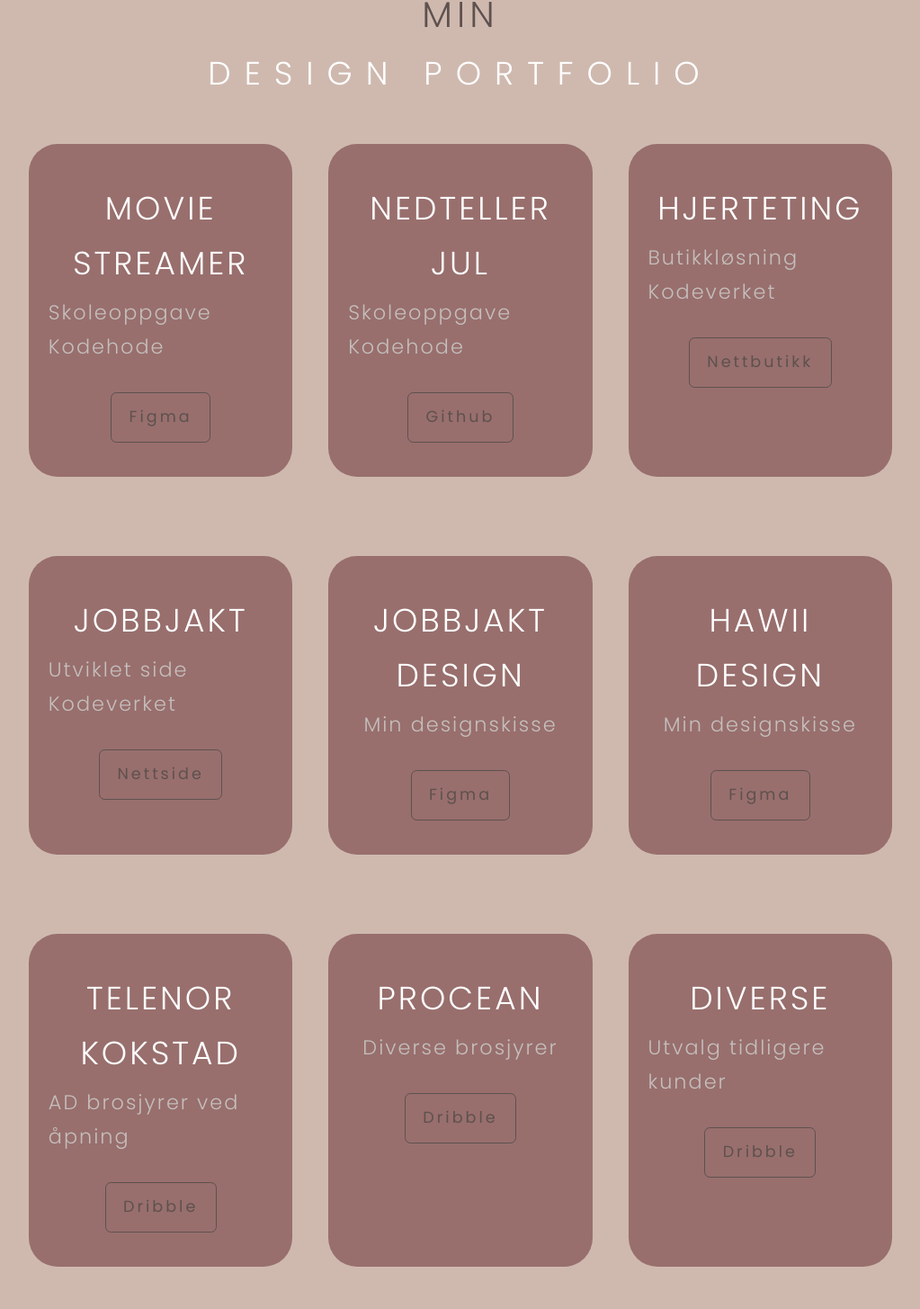
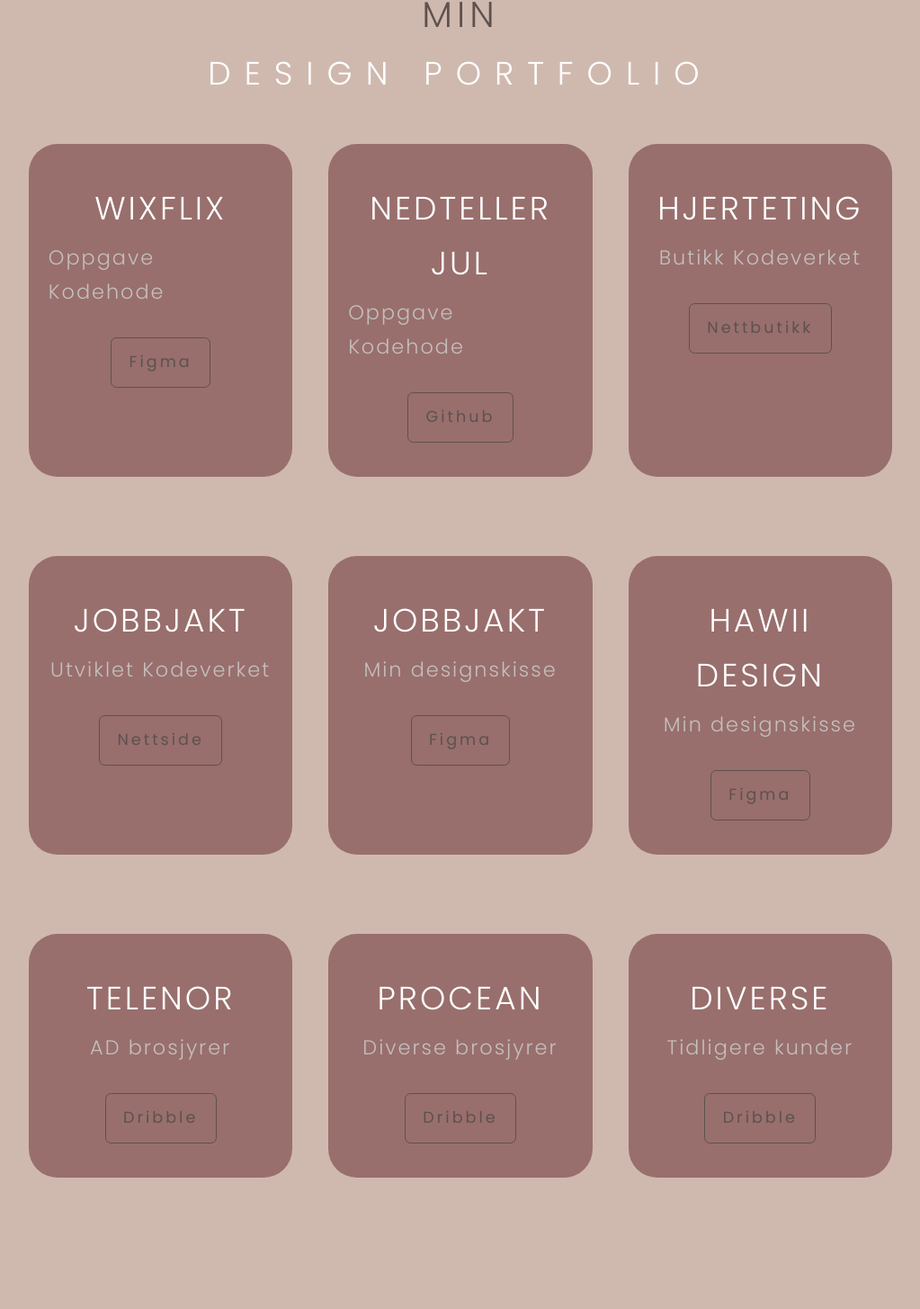
Before and after one commit to Viviann1/praksis-portfolio, a React (Create React App) app: page / in a window 1280 px wide. Shown: the part 3921-5376 px from the top of the page at 90% size, without its empty margins (128-1151 px from the left). Built offline with nearby package versions, Linux system fonts and the light colour scheme.

Commit message:
fixed portfolio text

```diff
--- a/src/components/portfolio/Portfolio.jsx
+++ b/src/components/portfolio/Portfolio.jsx
@@ -10,8 +10,8 @@
       <div className='container portfolio__container'>
         <article className='portfolio__item'>
           <div>
-          <h3 className='h3_heading'>Movie streamer</h3>
-          <p className='portfolio-p'>Skoleoppgave Kodehode</p>
+          <h3 className='h3_heading'>WIXFLIX</h3>
+          <p className='portfolio-p'>Oppgave Kodehode</p>
           </div>
           <div className='portfolio__item-cta'>
           <a href="https://www.figma.com/file/S8o5n1TUES4EfF4fmdwugc/Modul-C-sep22---Viviann-Moviestreamer?node-id=0%3A1&t=VatVqMMaGNZSWKml-1" className='btn btn-primary' rel='_external'>Figma</a>
@@ -21,7 +21,7 @@
         <article className='portfolio__item'>
           <div>
           <h3 className='h3_heading'>Nedteller jul</h3>
-          <p className='portfolio-p'>Skoleoppgave Kodehode</p>
+          <p className='portfolio-p'>Oppgave Kodehode</p>
           </div>
           <div className="portfolio__item-cta">
           <a href="https://github.com/Viviann1/juleoppgave.git" className='btn'>Github</a>
@@ -31,7 +31,7 @@
         <article className='portfolio__item'>
           <div>
           <h3 className='h3_heading'>Hjerteting</h3>
-          <p className='portfolio-p'>Butikkløsning Kodeverket</p>
+          <p className='portfolio-p'>Butikk Kodeverket</p>
           </div>
           <div className="portfolio__item-cta">
           <a href="https://www.hjerteting.no/" className='btn'>Nettbutikk</a>
@@ -41,7 +41,7 @@
         <article className='portfolio__item'>
           <div>
           <h3 className='h3_heading'>Jobbjakt</h3>
-          <p className='portfolio-p'>Utviklet side Kodeverket</p>
+          <p className='portfolio-p'>Utviklet Kodeverket</p>
           </div>
           <div className="portfolio__item-cta">
           <a href="https://www.jobbjakt.no/" className='btn'>Nettside</a>
@@ -50,7 +50,7 @@
 
         <article className='portfolio__item'>
           <div>
-          <h3 className='h3_heading'>Jobbjakt design</h3>
+          <h3 className='h3_heading'>Jobbjakt</h3>
           <p className='portfolio-p'>Min designskisse</p>
           </div>
           <div className="portfolio__item-cta">
@@ -70,8 +70,8 @@
 
         <article className='portfolio__item'>
           <div>
-          <h3 className='h3_heading'>Telenor Kokstad</h3>
-          <p className='portfolio-p'>AD brosjyrer ved åpning</p>
+          <h3 className='h3_heading'>Telenor</h3>
+          <p className='portfolio-p'>AD brosjyrer</p>
           </div>
           <div className="portfolio__item-cta">
           <a href="https://dribbble.com/shots/22217367-Telenor-Kokstad-brochures-opening?added_first_shot=true&utm_source=Clipboard_Shot&utm_campaign=Kodehode&utm_content=Telenor%20Kokstad%20brochures%20opening&utm_medium=Social_Share&utm_source=Clipboard_Shot&utm_campaign=Kodehode&utm_content=Telenor%20Kokstad%20brochures%20opening&utm_medium=Social_Share" className='btn'>Dribble</a>
@@ -91,7 +91,7 @@
         <article className='portfolio__item'>
           <div>
           <h3 className='h3_heading'>Diverse</h3>
-          <p className='portfolio-p'>Utvalg tidligere kunder</p>
+          <p className='portfolio-p'>Tidligere kunder</p>
           </div>
           <div className="portfolio__item-cta">
           <a href="https://dribbble.com/shots/22217463-Different-clients?utm_source=Clipboard_Shot&utm_campaign=Kodehode&utm_content=Different%20clients&utm_medium=Social_Share&utm_source=Clipboard_Shot&utm_campaign=Kodehode&utm_content=Different%20clients&utm_medium=Social_Share" className='btn'>Dribble</a>
```
